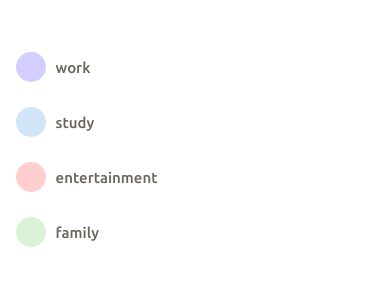
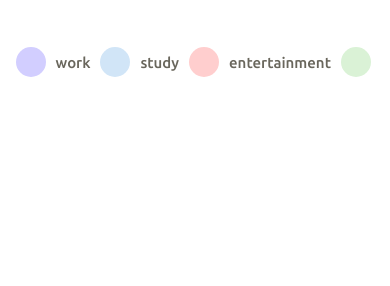
Before and after one commit to jacobrees/To-Do-List, a website built with webpack: page src/template.html in a window 390 px wide. Shown: the part 62-348 px from the top of the page. Built offline with nearby package versions, Linux system fonts and the light colour scheme.

Commit message:
Complete styling for categories nav for mobile devices

```diff
--- a/src/styles.scss
+++ b/src/styles.scss
@@ -72,6 +72,7 @@ $purple: #d2ceff;
   margin-left: 10px;
   font-size: 15px;
   font-weight: 500;
+  cursor: pointer;
 }
 
 .dot1 {
@@ -102,5 +103,18 @@ $purple: #d2ceff;
 
 /* Small devices */
 @media only screen and (max-width: 767.98px) {
-  /* ...code... */
+  .navbar {
+    margin-bottom: 25px;
+  }
+
+  .categories-container {
+    width: 100%;
+    overflow-x: auto;
+    height: auto;
+    display: flex;
+  }
+
+  .category-title {
+    margin-right: 10px;
+  }
 }
```
